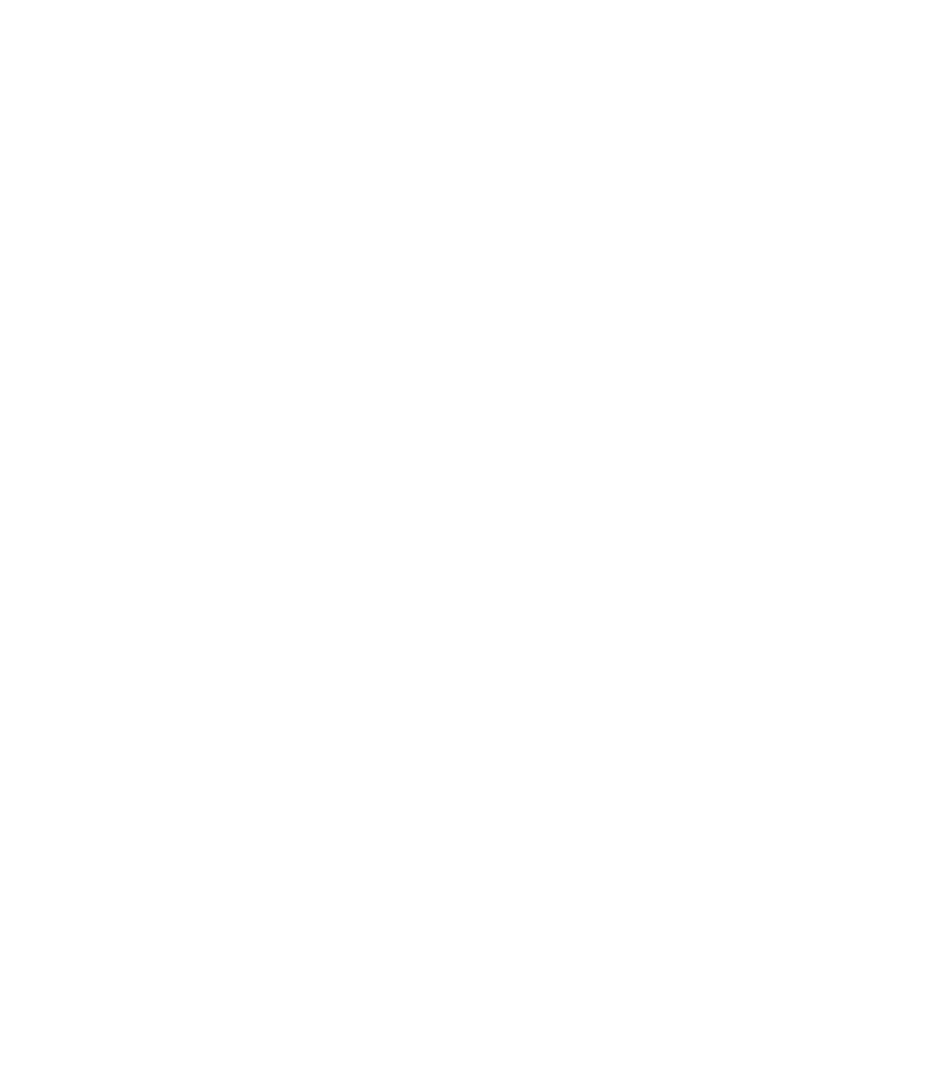
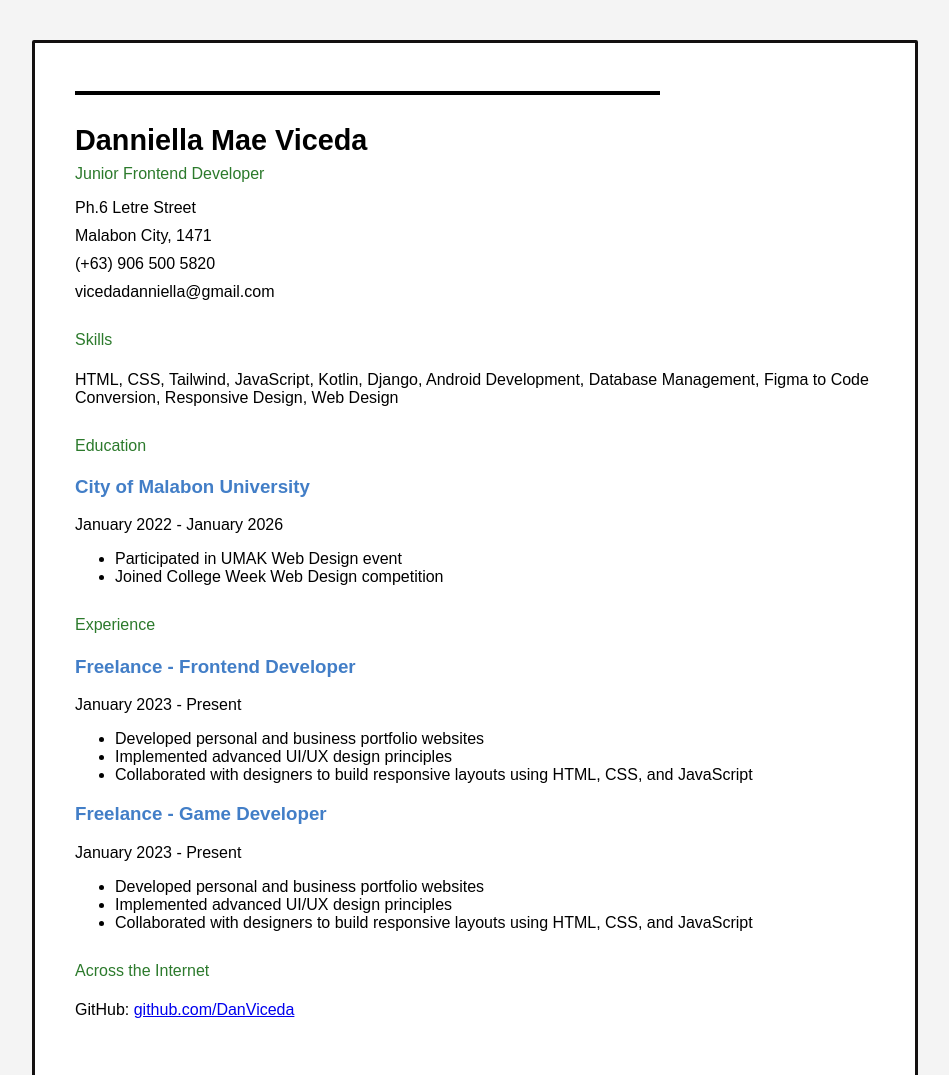
Before and after one commit to DanViceda/frontendv1, a plain HTML site: page single_cv/index.html in a window 1280 px wide. Shown: the top 1075 px of the page, without its empty margins (165-1114 px from the left). Before the commit the page ends 800 px from the top, so only its background shows below. Drawn offline with Linux system fonts and the light colour scheme.

Commit message:
Created Project 1: Single Page CV

```diff
--- a/single_cv/index.html
+++ b/single_cv/index.html
@@ -3,9 +3,79 @@
 <head>
     <meta charset="UTF-8">
     <meta name="viewport" content="width=device-width, initial-scale=1.0">
-    <title>Single Page - CV</title>
+    <link rel="stylesheet" href="./style.css">
+    <meta name="description" content="Danniella Mae Viceda is a Aspring Frontend Developer specializing in responsive web design, JavaScript, and UI/UX development.">
+    <meta name="author" content="Danniella Mae Viceda">
+    <meta property="og:title" content="Danniella Mae Viceda | Frontend Developer Portfolio">
+    <link rel="icon" type="image/png" href="./images/favicon-16x16.png">
+    <title>Single Page || Curriculum Vitae</title>
 </head>
 <body>
+    <main>
+        <header>
+            <div class="header-content">
+                <hr class="line">
+                <h1>Danniella Mae Viceda</h1>
+                <p class="role">Junior Frontend Developer</p>
+            </div>
+        </header>
+        <!-- Contact Section -->
+        <section id="contacts" class="section">
+            <ul>
+                <li>Ph.6 Letre Street</li>
+                <li>Malabon City, 1471</li>
+                <li>(+63) 906 500 5820</li>
+                <li><a href="mailto:vicedadanniella@gmail.com">vicedadanniella@gmail.com</a></li>
+            </ul>
+        </section>
 
+        <!-- Skills Section -->
+        <section id="skills" class="section">
+            <h4>Skills</h4>
+            <p>
+                HTML, CSS, Tailwind, JavaScript, Kotlin, Django, Android Development, Database Management,
+                Figma to Code Conversion, Responsive Design, Web Design
+            </p>
+        </section>
+
+        <!-- Education Section -->
+        <section id="education" class="section">
+            <h4>Education</h4>
+            <h3>City of Malabon University</h3>
+            <p class="duration">January 2022 - January 2026</p>
+            <ul>
+                <li>Participated in UMAK Web Design event</li>
+                <li>Joined College Week Web Design competition</li>
+            </ul>
+        </section>
+
+        <!-- Work Experience Section -->
+        <section id="work-experience" class="section">
+            <h4>Experience</h4>
+            <h3>Freelance - Frontend Developer</h3>
+            <p class="duration">January 2023 - Present</p>
+            <ul>
+                <li>Developed personal and business portfolio websites</li>
+                <li>Implemented advanced UI/UX design principles</li>
+                <li>Collaborated with designers to build responsive layouts using HTML, CSS, and JavaScript</li>
+            </ul>
+
+            <h3>Freelance - Game Developer</h3>
+            <p class="duration">January 2023 - Present</p>
+            <ul>
+                <li>Developed personal and business portfolio websites</li>
+                <li>Implemented advanced UI/UX design principles</li>
+                <li>Collaborated with designers to build responsive layouts using HTML, CSS, and JavaScript</li>
+            </ul>
+
+        </section>
+
+        <!-- Social Links -->
+        <section id="socials" class="section">
+            <h4>Across the Internet</h4>
+            <p>GitHub: <a href="https://github.com/DanViceda" target="_blank">github.com/DanViceda</a></p>
+        </section>
+    </main>
 </body>
+
 </html>
--- a/single_cv/style.css
+++ b/single_cv/style.css
@@ -0,0 +1,96 @@
+html {
+    scroll-behavior: smooth;
+    font-family: 'Poppins', sans-serif;
+    box-sizing: border-box;
+    overflow-x: hidden;
+    scroll-padding-top: 70px;
+}
+
+body {
+    margin: 0;
+    padding: 40px 0;
+    background-color: #f4f4f4;
+    display: flex;
+    justify-content: center;
+    align-items: flex-start;
+}
+
+
+main {
+    background-color: #fff;
+    width: 800px;
+    border-radius: 2px;
+    padding: 40px;
+    border: 3px solid rgb(19, 16, 16);
+}
+
+/* Header*/
+hr {
+    border: 0;
+    height: 4px;
+    background: #000;
+    width: 200%;
+    margin-bottom: 10%;
+}
+
+.header-content {
+    display: inline-block;
+}
+
+.header-content h1 {
+    margin: 0;
+    font-size: 1.8rem;
+}
+
+.header-content .role {
+    color: rgb(44, 122, 44);
+    margin-top: 8px;
+    font-weight: 500;
+}
+
+#contacts ul {
+    padding: 0;
+    margin: 0;
+    list-style: none;
+}
+
+#contacts ul li {
+    margin-bottom: 10px;
+}
+
+#contacts ul li a {
+    text-decoration: none;
+    color: black;
+}
+
+
+/* Section Titles */
+#skills h4,
+#education h4,
+#work-experience h4,
+#socials h4 {
+    font-weight: 500;
+    color: rgb(44, 122, 44);
+    margin-top: 30px;
+
+}
+
+/* Sub Headings */
+#education h3,
+#work-experience h3 {
+    color: rgb(66, 126, 199);
+}
+
+
+/* Section Spacing */
+#education,
+#work-experience,
+#socials,
+#skills {
+    margin-top: 5px;
+}
+
+/* Links */
+a:hover {
+    color: rgb(66, 126, 199);
+}
```
Also changed, not shown: single_cv/images/favicon-16x16.png (added).
